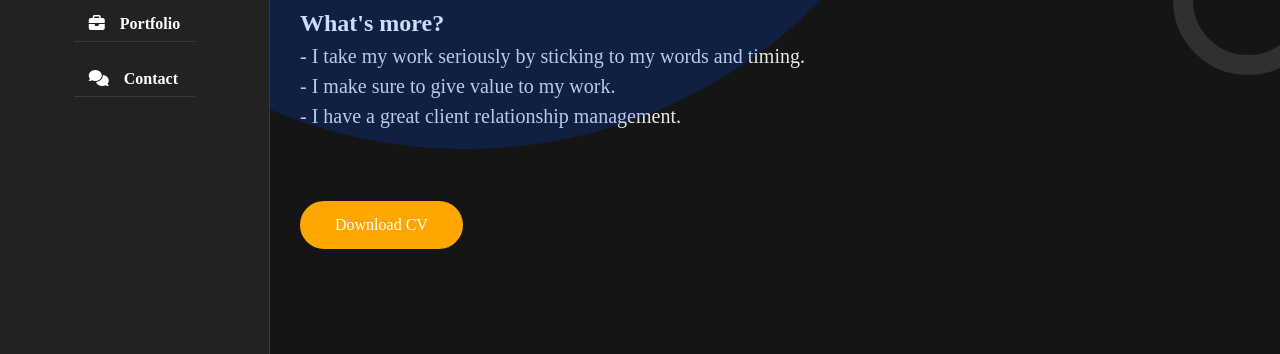
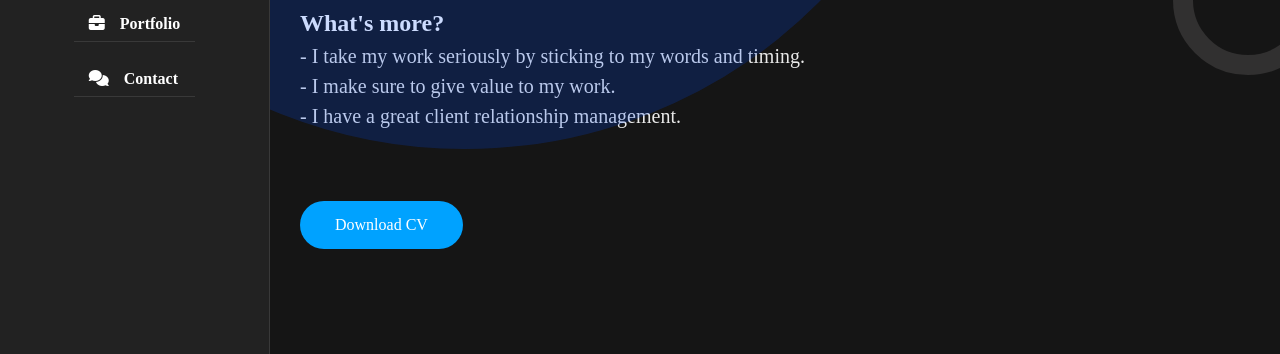
Before and after one commit to fbicuul/myPort, a plain HTML site: page index.html in a window 1280 px wide. Shown: the part 446-800 px from the top of the page. Drawn offline with nearby package versions, Linux system fonts and the light colour scheme; a web font is replaced by a local one.

Commit message:
Document

```diff
--- a/css/color-1.css
+++ b/css/color-1.css
@@ -1,4 +1,4 @@
 :root
 {
-    --skin-color: #ffa600;
+    --skin-color: #00a2ff;
 }
```
